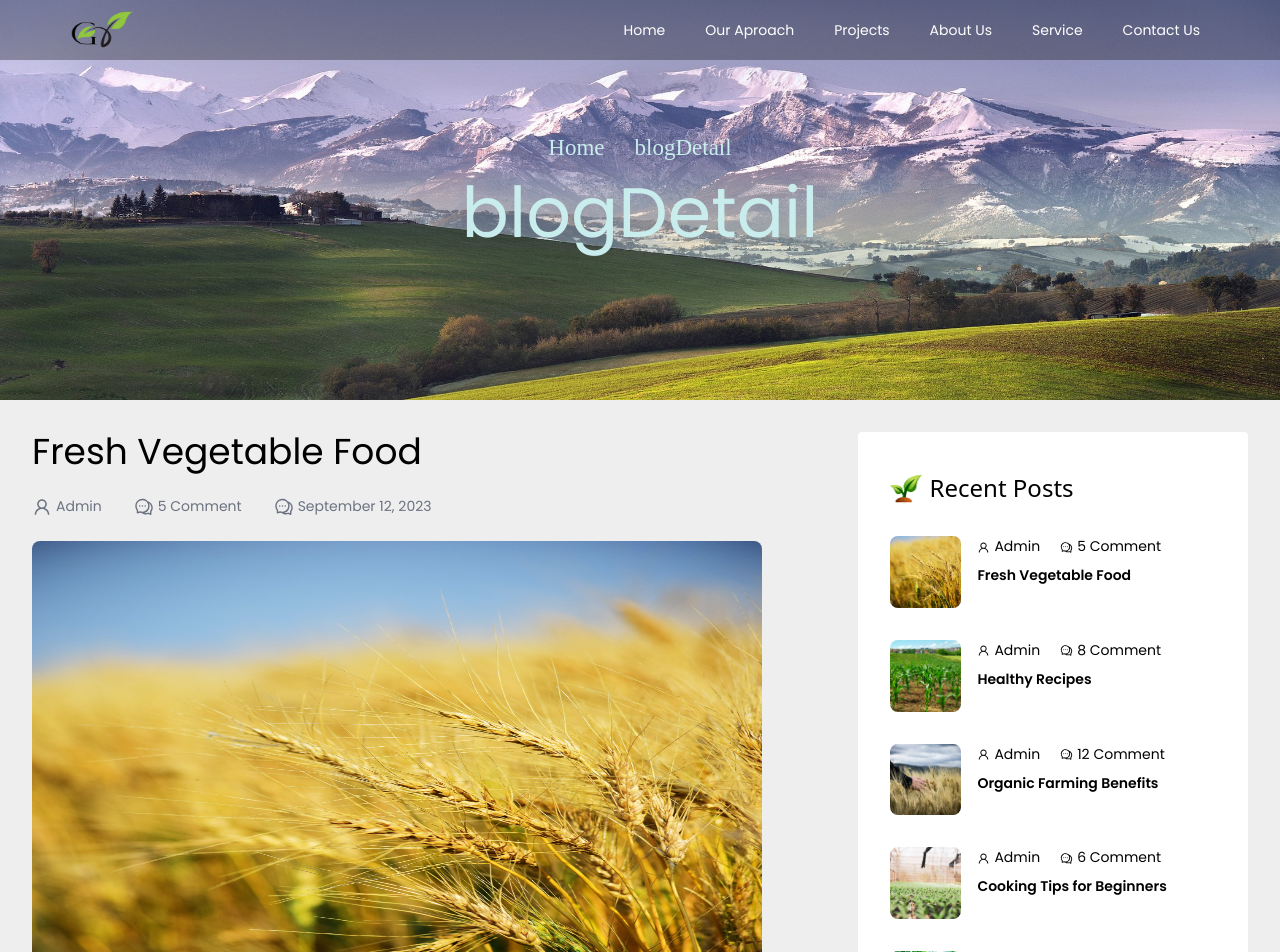
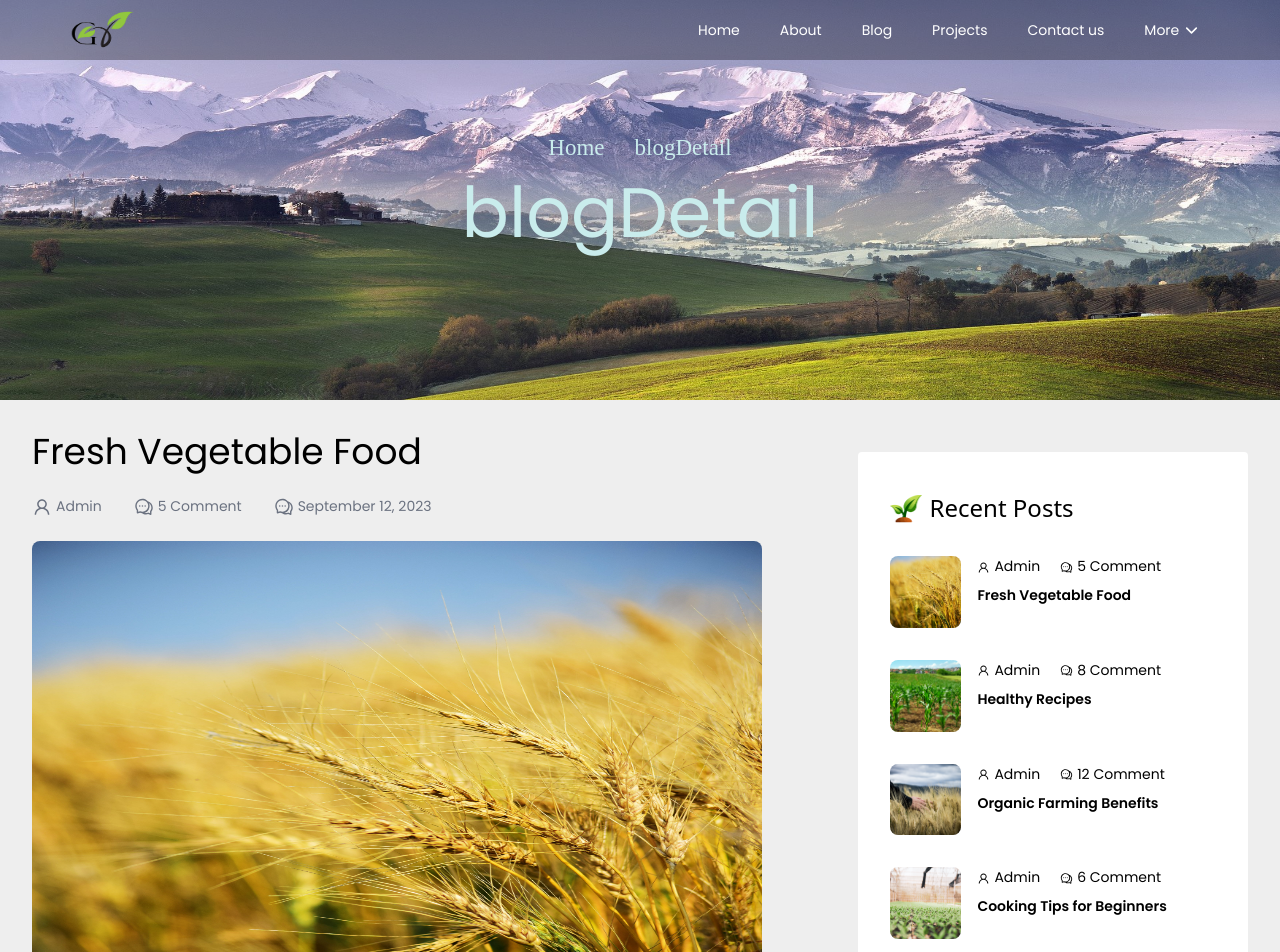
Before and after one commit to M-Rizwan-Razzaq/Agroanimal-Impex, a React (Create React App) app: page /blogDetail/1 in a window 1280 px wide. Shown: the top 952 px of the page. Built offline with nearby package versions, Linux system fonts and the light colour scheme.

Commit message:
responsive

```diff
--- a/src/components/Blog/blog.css
+++ b/src/components/Blog/blog.css
@@ -10,8 +10,26 @@
     transition: all .3s ease-in;
 }
 @media (max-width:767px) {
-    .none-comment-img,.blog-detail-right-box{
+    .none-comment-img{
         display: none;
+    }
+
+}
+
+@media (max-width:400px){
+    .recent-posts{
+        padding:20px 10px;
+    }
+    .recent-post-img-div{
+        max-width: 25%;
+        max-height: 13vh;
+    }
+
+    .recent-post-div{
+        gap: 8px;
+    }
+    .detail-recent-post {
+        gap: 16px;
     }
 
 }
--- a/src/components/BlogDetail/BlogDetail.jsx
+++ b/src/components/BlogDetail/BlogDetail.jsx
@@ -43,7 +43,7 @@ const BlogDetail = () => {
     <div>
       <CompoHeader name="blogDetail" image={compoheaderimg} />
 
-      <div  className="md:px-8 px-4 py-8   md:flex gap-[6rem]  ">
+      <div  className="md:px-8 px-4 py-8 md:flex gap-[6rem]  ">
         {/* blog detail left box */}
         <div className="w-full md:w-[60%] scroll-slow">
           <h1 className="md:text-4xl  text-[25px]">{currentProject.project.title}</h1>
@@ -74,7 +74,7 @@ const BlogDetail = () => {
           <img
             src={currentProject.project.imageUrl}
             alt=""
-            className="rounded-lg mt-6 md:h-[70vh] h-[30vh]  w-full"
+            className="rounded-lg mt-6 md:h-[70vh] h-[35vh]  w-full"
           />
 
           <p className="md:mt-10 mt-8 text-[15px] text-gray-500">
@@ -202,14 +202,14 @@ const BlogDetail = () => {
 
           <div>
             {currentProject?.project?.commentsData?.map((elm) => (
-              <div className="bg-white md:px-12  md:py-9 px-6 py-8 flex gap-8  rounded-lg shadow-2xl mt-3">
+              <div className="bg-white md:px-12  w-full md:py-9 px-6 py-8 flex gap-8  rounded-lg shadow-2xl mt-3">
                 <img
                   src="https://secure.gravatar.com/avatar/64e1b8d34f425d19e1ee2ea7236d3028?s=100&d=mm&r=g"
                   alt=""
                   className="w-[20%] rounded-lg none-comment-img"
                 />
-                <div>
-                  <div className="flex justify-between items-center">
+                <div   className="w-full">
+                  <div    className="flex w-full justify-between items-center">
                     <div>
                       <h2 className="md:text-lg text-base md:font-semibold">{elm.commenter}</h2>
                       <p className="text-[#CCB100]">{elm.commentDate}</p>
@@ -266,17 +266,19 @@ const BlogDetail = () => {
           </form>
         </div>
         {/* blog detail right box */}
-        <div className="flex-1 blog-detail-right-box   scroll-fast">
-          <div className="rounded bg-white px-8 py-10 box-border">
+        <div  className="flex-1   blog-detail-right-box  mt-5 scroll-fast">
+          <div className="rounded bg-white px-8 recent-posts py-10 box-border">
           <span className="flex justify-start items-center gap-2">
           <img className="w-8" src={secImg} alt="" />
           <h3 className="text-xl md:text-2xl antialiased font-sans">
             Recent Posts
           </h3>
         </span>
-            {blogDetailData?.map((elm) => (
-              <div className="flex gap-4 mt-8 cursor-pointer" onClick={()=> navigate(`/blogDetail/${elm.id}`) }>
-                <div className="w-[22%] rounded-lg overflow-hidden">
+            {[...blogDetailData?.slice(0,6)].map((elm) => (
+
+
+              <div className="flex gap-4 mt-8 recent-post-div cursor-pointer" onClick={()=> navigate(`/blogDetail/${elm.id}`) }>
+                <div className="w-[22%] recent-post-img-div rounded-lg overflow-hidden">
                   <img
                     src={elm.imageUrl}
                     alt=""
@@ -284,7 +286,7 @@ const BlogDetail = () => {
                   />
                 </div>
                 <div>
-                  <div className="flex items-center gap-5">
+                  <div className="flex items-center detail-recent-post gap-5">
                     <div>
                       <AiOutlineUser size={13} className="inline mr-1" />
                       <span className="hover:text-[#CCB100] cursor-pointer">
@@ -302,7 +304,9 @@ const BlogDetail = () => {
                   <h1 className="mt-2 font-semibold hover:text-green-900 cursor-pointer">{elm.title}</h1>
                 </div>
               </div>
+
             ))}
+
           </div>
 
           <div className="rounded bg-white px-8 py-10 box-border mt-10">
--- a/src/components/ProjectDetail/ProjectDetail.jsx
+++ b/src/components/ProjectDetail/ProjectDetail.jsx
@@ -52,7 +52,7 @@ const ProjectDetail = () => {
       <div className="md:px-[30px] px-[10px] py-8">
         {/* top img div */}
         <div
-          style={{ border: "1px solid red" }}
+
           className="w-full md:h-[90vh] h-45vh  relative md:overflow-hidden border rounded-lg "
         >
           <img
@@ -61,7 +61,7 @@ const ProjectDetail = () => {
             className="w-full h-full rounded-lg project-detail-top-img"
           />
           <div
-            style={{ border: "1px solid black" }}
+
             className="md:absolute -bottom-1 md:right-28 rounded-md  md:pl-[55px] pl-[30px]   md:pt-[35px] pt-[20px] md:pb-[45px] pb-[25px] text-white bg-green-800 w-full max-w-[340px] project-detail-top-detail"
           >
             {projectDetailData.map((elm) => (
--- a/src/components/navber/Navbar.css
+++ b/src/components/navber/Navbar.css
@@ -2,7 +2,10 @@
     position: relative;
     overflow: hidden;
   }
-
+  .group:hover .rotate-nav-icon{
+    transform: rotate(180deg);
+    transition:all .2s ease-in-out ;
+  }
   .nav-item::after {
     content: "";
     position: absolute;
--- a/src/components/navber/Navbar.jsx
+++ b/src/components/navber/Navbar.jsx
@@ -4,6 +4,7 @@ import "./Navbar.css";
 import { RiMenu2Fill } from "react-icons/ri";
 import { RxCross2 } from "react-icons/rx";
 import { Link } from "react-router-dom";
+import { IoChevronDownOutline } from "react-icons/io5";
 
 const Navbar = () => {
   const [isScrolled, setIsScrolled] = useState(false);
@@ -44,7 +45,7 @@ const Navbar = () => {
       className={`w-[100%] max-w-[2600px]  h-[60px] responsive-header pl-6 pr-20   ${
         isScrolled ? "scrolled" : "no-scrolled"
       }
-      } overflow-hidden  ${menu ? "bg-white" : ""} fixed top-0 z-10`}
+      }   ${menu ? "bg-white" : ""} fixed top-0 z-10`}
     >
       <header className="h-full w-full box-border flex justify-between items-center">
         <img
@@ -72,6 +73,8 @@ const Navbar = () => {
             onClick={toggleMenuBar}
           />
         )}
+
+
 <ul
   onClick={hideNavItems}
   className={
@@ -98,8 +101,17 @@ const Navbar = () => {
       isMobile ? "mt-4" : ""
     } `}
   >
-            Our Aproach
+  About
   </Link>
+  <Link
+    to="/"
+    className={`${isScrolled ? "nav-item" : "nav-item-hover"} ${
+      isMobile ? "mt-4" : ""
+    } `}
+  >
+  Blog
+  </Link>
+
   <Link
     to="/projects"
     className={`${isScrolled ? "nav-item" : "nav-item-hover"} ${
@@ -109,27 +121,50 @@ const Navbar = () => {
     Projects
   </Link>
   <Link
-            to="/"
-            className={`${isScrolled ? "nav-item" : "nav-item-hover"} `}
+    to="/projects"
+    className={`${isScrolled ? "nav-item" : "nav-item-hover"} ${
+      isMobile ? "mt-4" : ""
+    } `}
   >
-            About Us
+    Contact us
   </Link>
+  <li className="relative group">
     <Link
       to="/"
-            className={`${isScrolled ? "nav-item" : "nav-item-hover"} `}
+      className={`${isScrolled ? "nav-item" : "nav-item-hover"} ${
+        isMobile ? "mt-4" : ""
+      } `}
     >
-            {" "}
-            Service
+      More <IoChevronDownOutline size={17} className="inline-block rotate-nav-icon" />
     </Link>
+    {/* Dropdown menu for "About Us" */}
+    <ul className={`absolute hidden max-w-max ${!isScrolled?"no-scrolled":" bg-white text-black"} whitespace-nowrap  p-2  group-hover:block  space-y-2 py-2 px-2 rounded`}>
+      <li>
+        <Link to="/team" className={`${isScrolled ? "nav-item" : "nav-item-hover"}`}>FAQ</Link>
+      </li>
+      <li>
+        <Link to="/values" className={`${isScrolled ? "nav-item" : "nav-item-hover"}`}>Invloved</Link>
+      </li>
+      <li>
+        <Link to="/values" className={`${isScrolled ? "nav-item" : "nav-item-hover"}`}>Patners</Link>
+      </li>
+      <li>
+        <Link to="/values" className={`${isScrolled ? "nav-item" : "nav-item-hover"}`}>our Aproach</Link>
+      </li>
+      <li>
+        <Link to="/values" className={`${isScrolled ? "nav-item" : "nav-item-hover"}`}>press kit</Link>
+      </li>
+      <li>
+        <Link to="/values" className={`${isScrolled ? "nav-item" : "nav-item-hover"}`}>Service</Link>
+      </li>
 
-          <Link
-            to="/contactUs"
-            className={`${isScrolled ? "nav-item" : "nav-item-hover"} `}
-          >
-            {" "}
-            Contact Us
-          </Link>
+      {/* Add more dropdown items as needed */}
     </ul>
+  </li>
+  {/* ... (remaining menu items) */}
+</ul>
+
+
       </header>
     </div>
   );
```
Lines whose indentation alone changed are shown as unchanged.
